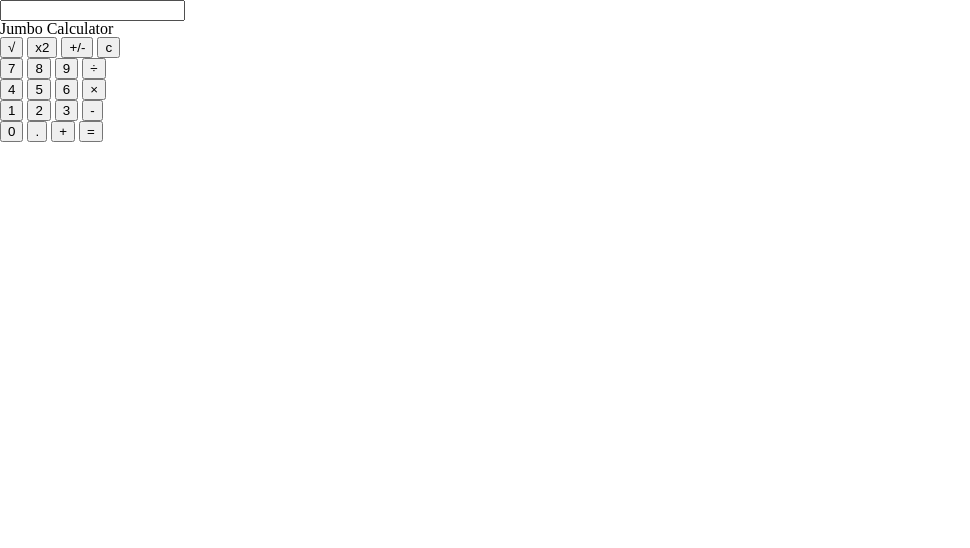
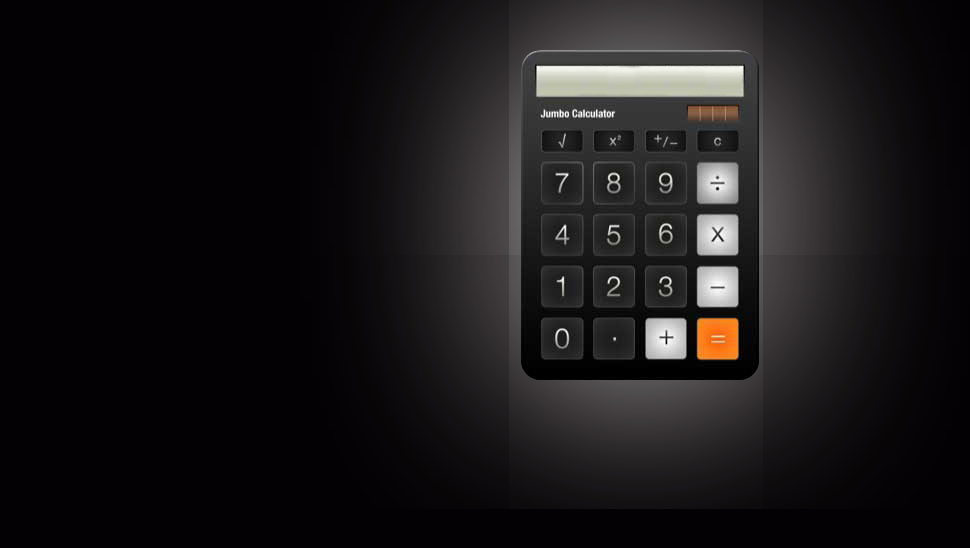
Before and after one commit to nemascha/calculator, a website built with webpack: page index.html in a window 1280 px wide. Shown: the whole page, without its empty margins (0-970 px from the left). Built offline with nearby package versions, Linux system fonts and the light colour scheme.

Commit message:
[ADD] styles

```diff
--- a/index.html
+++ b/index.html
@@ -7,48 +7,45 @@
 </head>
 <body class="page">
 	<div class="wrapper">
-	<form>
+	<form class="calculator">
 
-		<input type="text" class="calc" id="display">
+		<input class="calc-display" id="display" type="text">
 
-		<div class="letters">
-			<p class="calc-name">Jumbo Calculator</p>
+		<div class="btn-top">
+			<button type="button" class="tin-tack"></button>
+			<button type="button" class="tin-tack"></button>
+			<button type="button" class="tin-tack"></button>
+			<button type="button" class="tin-tack"></button>
+		</div><!-- end btn-top -->
+
+		<div class="btn">
+			<button type="button" class="btn-nmb"></button>
+			<button type="button" class="btn-nmb"></button>
+			<button type="button" class="btn-nmb"></button>
+			<button type="button" class="btn-nmb"></button>
 		</div>
 
-		<div class="btn-top">
-			<button type="button" class="tin-tack">&radic;</button>
-			<button type="button" class="tin-tack">x<sup><small>2</small></sup></button>
-			<button type="button" class="tin-tack"><sup>+</sup>/-</button>
-			<button type="button" class="tin-tack">c</button>
-		</div><!-- end btn-top -->
+		<div class="btn">
+			<button type="button" class="btn-nmb"></button>
+			<button type="button" class="btn-nmb"></button>
+			<button type="button" class="btn-nmb"></button>
+			<button type="button" class="btn-nmb"></button>
+		</div>
 
-		<div class="btn-numbers">
-			<button type="button" value="7" class="nmb">7</button>
-			<button type="button" value="8" class="nmb">8</button>
-			<button type="button" value="9" class="nmb">9</button>
-			<button type="button" value="/" class="symbol">&divide;</button>
-		</div><!-- end btn-numbers -->
+		<div class="btn">
+			<button type="button" class="btn-nmb"></button>
+			<button type="button" class="btn-nmb"></button>
+			<button type="button" class="btn-nmb"></button>
+			<button type="button" class="btn-nmb"></button>
+		</div>
 
-		<div class="btn-numbers">
-			<button type="button" value="4" class="nmb">4</button>
-			<button type="button" value="5" class="nmb">5</button>
-			<button type="button" value="6" class="nmb">6</button>
-			<button type="button" value="*" class="symbol">&times;</button>
-		</div><!-- end btn-numbers -->
+		<div class="btn">
+			<button type="button" class="btn-nmb"></button>
+			<button type="button" class="btn-nmb"></button>
+			<button type="button" class="btn-nmb"></button>
+			<button type="button" class="btn-nmb"></button>
+		</div><!-- end btn -->
 
-		<div class="btn-numbers">
-			<button type="button" value="1" class="nmb">1</button>
-			<button type="button" value="2" class="nmb">2</button>
-			<button type="button" value="3" class="nmb">3</button>
-			<button type="button" value="-" class="symbol">-</button>
-		</div><!-- end btn-numbers -->
-
-		<div class="btn-numbers">
-			<button type="button" value="0" class="nmb">0</button>
-			<button type="button" value="." class="nmb">.</button>
-			<button type="button" value="+" class="symbol">+</button>
-			<button type="button" value="=" class="symbol-orange">=</button>
-		</div><!-- end btn-numbers -->
 	</form>
 	</div><!-- end wrapper -->
 	<script type="text/javascript" src="bundle.js" charset="utf-8"></script>
--- a/scss/styles.scss
+++ b/scss/styles.scss
@@ -1 +1,63 @@
-@import "reset";
+.page {
+	background-color: #030103;
+}
+
+.wrapper {
+	margin: auto;
+	margin-top: 50px;
+	background-image: url('/images/calculator.png');
+	height: 330px;
+	width: 238px;
+	border-radius: 20px;
+	box-shadow:  0 0 200px #e0dbdb;
+}
+
+.calculator {
+	padding: 15px;
+}
+
+.calc-display {
+	background-color: transparent;
+	height: 30px;
+	width: 208px;
+	border: none;
+	font-size: 20px;
+	text-align: end;
+	&:focus {
+		outline: none;
+	}
+}
+
+.btn-top {
+	display: flex;
+	justify-content: space-between;
+	margin: 33px 5px 4px;
+}
+
+.tin-tack {
+	height: 23px;
+	width: 42px;
+	border: none;
+	border-radius: 3px;
+	background-color: transparent;
+	&:focus {
+		outline: none;
+	}
+}
+
+.btn {
+	display: flex;
+	justify-content: space-between;
+	padding: 5px;
+}
+
+.btn-nmb {
+	height: 42px;
+	width: 42px;
+	border: none;
+	border-radius: 3px;
+	background-color: transparent;
+	&:focus {
+		outline: none;
+	}
+}
```
Also changed, not shown: images/calculator.jpg (added), images/calculator.png (added), 1 other file.
